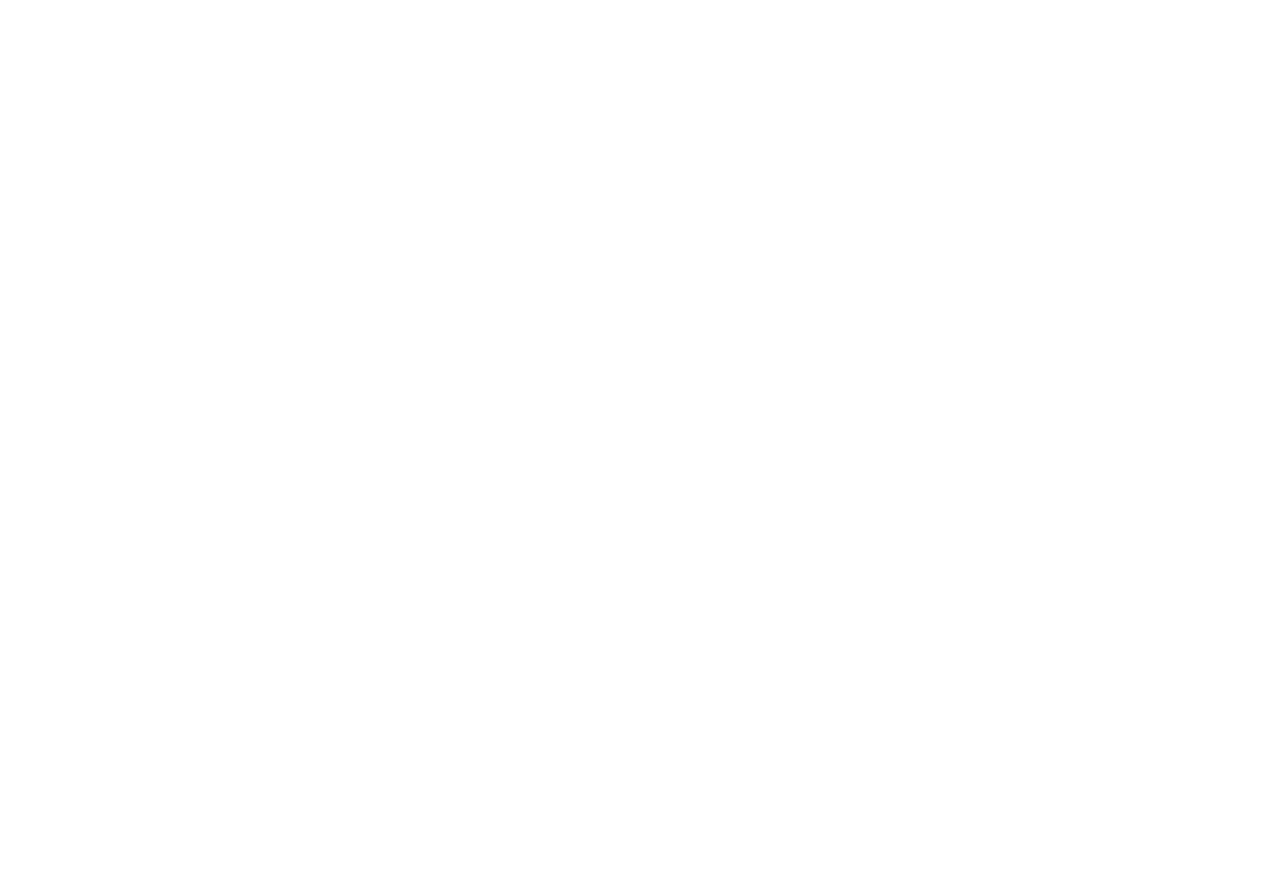
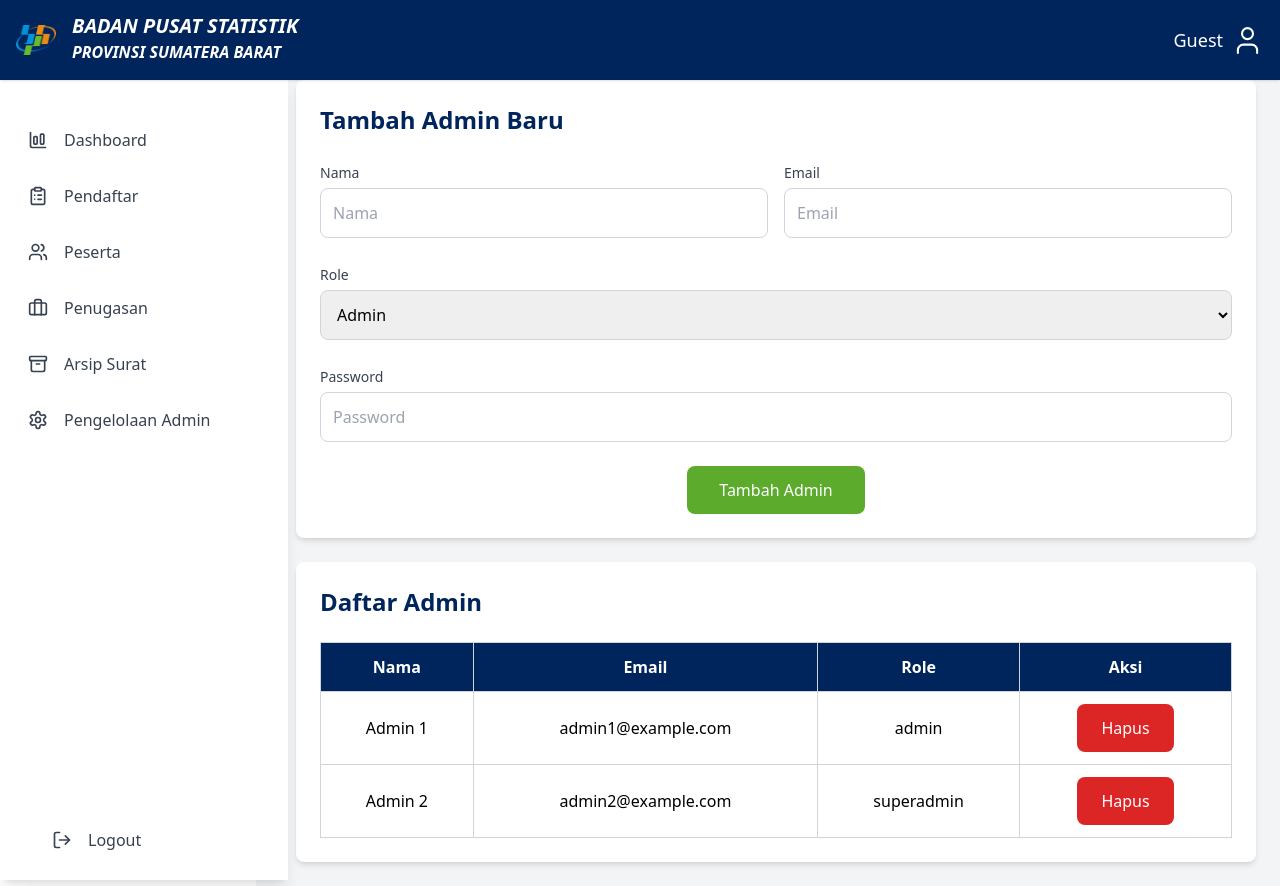
Before and after one commit to azizahND/SIMANIS-FE, a React (Vite) app: page /admin-management in a window 1280 px wide. Before the commit this address had no page. Before the commit the page ends 800 px from the top, so only its background shows below. Built offline with nearby package versions, Linux system fonts and the light colour scheme.

Commit message:
tambah admin

```diff
--- a/src/App.jsx
+++ b/src/App.jsx
@@ -7,6 +7,7 @@ import ListPendaftar from "./pages/ListPendaftar";
 import ListPesertaMagang from "./pages/ListPesertaMagang";
 import FormTugas from "./pages/FormTugas"; // Import halaman Form Tugas
 import ArsipPesertaMagang from "./pages/ArsipPesertaMagang"; // Import halaman Arsip Peserta Magang
+import AdminManagement from "./pages/AdminManagement";
 
 const App = () => {
   return (
@@ -20,6 +21,7 @@ const App = () => {
         <Route path="/list-peserta-magang" element={<ListPesertaMagang />} /> {/* List Peserta Magang route */}
         <Route path="/form-tugas" element={<FormTugas />} /> {/* Form Tugas route */}
         <Route path="/arsip-peserta-magang" element={<ArsipPesertaMagang />} /> {/* Arsip Peserta Magang route */}
+        <Route path="/admin-management" element={<AdminManagement />} /> {/* Admin Management route */}
       </Routes>
     </Router>
   );
--- a/src/components/Sidebar.jsx
+++ b/src/components/Sidebar.jsx
@@ -6,6 +6,7 @@ import {
   Briefcase,
   Archive,
   ChartColumnBig,
+  Settings,
 } from "lucide-react";
 
 const Sidebar = () => {
@@ -15,6 +16,7 @@ const Sidebar = () => {
     { title: "Peserta", icon: Users, route: "/list-peserta-magang" },
     { title: "Penugasan", icon: Briefcase, route: "/form-tugas" },
     { title: "Arsip Surat", icon: Archive, route: "/arsip-peserta-magang" },
+    { title: "Pengelolaan Admin", icon: Settings, route: "/admin-management" },
   ];
 
   return (
@@ -46,8 +48,7 @@ const Sidebar = () => {
           onClick={() => alert("Logout clicked")}
           className="flex items-center gap-4 w-full text-left p-3 ml-6 hover:text-blue-premier hover:font-bold text-gray-700 rounded-lg transition-colors"
         >
-          <div className="w-5 h-5 mb-20"></div>
-          <LogOut className="" />
+          <LogOut className="w-5 h-5" />
           <span>Logout</span>
         </button>
       </div>
--- /dev/null
+++ b/src/pages/AdminManagement.jsx
@@ -0,0 +1,153 @@
+import React, { useState } from "react";
+import Sidebar from "../components/Sidebar";
+import Navbar from "../components/Navbar";
+import Button from "../components/Button";
+import ButtonTutup from "../components/ButtonTutup";
+
+const AdminManagement = () => {
+  const [admins, setAdmins] = useState([
+    { id: 1, name: "Admin 1", email: "admin1@example.com", role: "admin", password: "password1" },
+    { id: 2, name: "Admin 2", email: "admin2@example.com", role: "superadmin", password: "password2" },
+  ]); // Dummy data admin
+  const [formData, setFormData] = useState({
+    name: "",
+    email: "",
+    role: "admin", // Default role
+    password: "",
+  });
+
+  const handleInputChange = (e) => {
+    const { name, value } = e.target;
+    setFormData({ ...formData, [name]: value });
+  };
+
+  const handleFormSubmit = (e) => {
+    e.preventDefault();
+    const newAdmin = {
+      id: admins.length + 1, // Simulasi ID
+      name: formData.name,
+      email: formData.email,
+      role: formData.role,
+      password: formData.password, // Add password field
+    };
+    setAdmins([...admins, newAdmin]); // Add new admin to the list
+    setFormData({ name: "", email: "", role: "admin", password: "" }); // Reset form
+  };
+
+  const handleDeleteAdmin = (id) => {
+    if (window.confirm("Are you sure you want to delete this admin?")) {
+      setAdmins(admins.filter((admin) => admin.id !== id)); // Remove admin from list
+    }
+  };
+
+  return (
+    <div className="flex">
+      <Sidebar />
+      <div className="flex-grow p-6 bg-gray-100 min-h-screen ml-64 pl-10">
+        <Navbar />
+
+        {/* Form to Add New Admin */}
+        <div className="bg-white shadow-md rounded-lg p-6 mb-6 mt-14">
+          <h2 className="text-2xl font-semibold mb-6 text-blue-premier">Tambah Admin Baru</h2>
+          <form onSubmit={handleFormSubmit}>
+            <div className="space-y-6">
+              <div className="flex flex-col sm:flex-row sm:space-x-4">
+                <div className="w-full sm:w-1/2">
+                  <label className="text-sm font-medium text-gray-700">Nama</label>
+                  <input
+                    type="text"
+                    name="name"
+                    placeholder="Nama"
+                    value={formData.name}
+                    onChange={handleInputChange}
+                    className="mt-1 p-3 border border-gray-300 rounded-lg w-full focus:outline-none focus:ring-2 focus:ring-blue-300" // Ganti blue-premier dengan blue-300
+                    required
+                  />
+                </div>
+                <div className="w-full sm:w-1/2">
+                  <label className="text-sm font-medium text-gray-700">Email</label>
+                  <input
+                    type="email"
+                    name="email"
+                    placeholder="Email"
+                    value={formData.email}
+                    onChange={handleInputChange}
+                    className="mt-1 p-3 border border-gray-300 rounded-lg w-full focus:outline-none focus:ring-2 focus:ring-blue-300" // Ganti blue-premier dengan blue-300
+                    required
+                  />
+                </div>
+              </div>
+              <div className="w-full">
+                <label className="text-sm font-medium text-gray-700">Role</label>
+                <select
+                  name="role"
+                  value={formData.role}
+                  onChange={handleInputChange}
+                  className="mt-1 p-3 border border-gray-300 rounded-lg w-full focus:outline-none focus:ring-2 focus:ring-blue-300" // Ganti blue-premier dengan blue-300
+                >
+                  <option value="admin">Admin</option>
+                  <option value="superadmin">Superadmin</option>
+                </select>
+              </div>
+              <div className="w-full">
+                <label className="text-sm font-medium text-gray-700">Password</label>
+                <input
+                  type="password"
+                  name="password"
+                  placeholder="Password"
+                  value={formData.password}
+                  onChange={handleInputChange}
+                  className="mt-1 p-3 border border-gray-300 rounded-lg w-full focus:outline-none focus:ring-2 focus:ring-blue-300" // Ganti blue-premier dengan blue-300
+                  required
+                />
+              </div>
+            </div>
+            {/* Add Admin Button centered */}
+            <div className="flex justify-center mt-6">
+              <Button
+                type="submit"
+                className="bg-blue-600 text-white py-2 px-8 rounded-lg hover:bg-blue-700 focus:outline-none focus:ring-2 focus:ring-blue-premier"
+              >
+                Tambah Admin
+              </Button>
+            </div>
+          </form>
+        </div>
+
+        {/* Admin List Table */}
+        <div className="bg-white shadow-md rounded-lg p-6">
+          <h2 className="text-2xl font-semibold mb-6 text-blue-premier">Daftar Admin</h2>
+          <table className="w-full table-auto border-collapse border border-gray-300">
+            <thead>
+              <tr className="bg-blue-premier text-white">
+                <th className="border border-gray-300 p-3 text-center">Nama</th>
+                <th className="border border-gray-300 p-3 text-center">Email</th>
+                <th className="border border-gray-300 p-3 text-center">Role</th>
+                <th className="border border-gray-300 p-3 text-center">Aksi</th>
+              </tr>
+            </thead>
+            <tbody>
+              {admins.map((admin) => (
+                <tr key={admin.id} className="text-center hover:bg-gray-50">
+                  <td className="border border-gray-300 p-3">{admin.name}</td>
+                  <td className="border border-gray-300 p-3">{admin.email}</td>
+                  <td className="border border-gray-300 p-3">{admin.role}</td>
+                  <td className="border border-gray-300 p-3">
+                    <ButtonTutup
+                      onClick={() => handleDeleteAdmin(admin.id)}
+                      className="text-red-500 hover:underline focus:outline-none"
+                    >
+                      Hapus
+                    </ButtonTutup>
+                  </td>
+                </tr>
+              ))}
+            </tbody>
+          </table>
+        </div>
+      </div>
+    </div>
+  );
+};
+
+export default AdminManagement;
--- a/src/pages/ListPendaftar.jsx
+++ b/src/pages/ListPendaftar.jsx
@@ -71,25 +71,25 @@ const ListPendaftar = () => {
           <table className="w-full border-collapse">
             <thead>
               <tr className="bg-blue-premier text-white">
-                <th className="p-2 border border-gray-300">Email</th>
-                <th className="p-2 border border-gray-300">NIM</th>
-                <th className="p-2 border border-gray-300">Nama</th>
-                <th className="p-2 border border-gray-300">Institusi</th>
-                <th className="p-2 border border-gray-300">Jurusan</th>
-                <th className="p-2 border border-gray-300">Tanggal Pendaftaran</th>
-                <th className="p-2 border border-gray-300">Aksi</th>
+                <th className="p-3 border border-gray-300">Email</th>
+                <th className="p-3 border border-gray-300">NIM</th>
+                <th className="p-3 border border-gray-300">Nama</th>
+                <th className="p-3 border border-gray-300">Institusi</th>
+                <th className="p-3 border border-gray-300">Jurusan</th>
+                <th className="p-3 border border-gray-300">Tanggal Pendaftaran</th>
+                <th className="p-3 border border-gray-300">Aksi</th>
               </tr>
             </thead>
             <tbody>
               {sortedPendaftar.map((pendaftar, index) => (
                 <tr key={index} className="hover:bg-blue-100">
-                  <td className="p-2 border border-gray-300">{pendaftar.email}</td>
-                  <td className="p-2 border border-gray-300">{pendaftar.nim}</td>
-                  <td className="p-2 border border-gray-300">{pendaftar.nama}</td>
-                  <td className="p-2 border border-gray-300">{pendaftar.institusi}</td>
-                  <td className="p-2 border border-gray-300">{pendaftar.jurusan}</td>
-                  <td className="p-2 border border-gray-300">{new Date(pendaftar.tglDaftar).toLocaleDateString()}</td>
-                  <td className="p-2 border border-gray-300">
+                  <td className="p-3 border border-gray-300">{pendaftar.email}</td>
+                  <td className="p-3 border border-gray-300">{pendaftar.nim}</td>
+                  <td className="p-3 border border-gray-300">{pendaftar.nama}</td>
+                  <td className="p-3 border border-gray-300">{pendaftar.institusi}</td>
+                  <td className="p-3 border border-gray-300">{pendaftar.jurusan}</td>
+                  <td className="p-3 border border-gray-300">{new Date(pendaftar.tglDaftar).toLocaleDateString()}</td>
+                  <td className="p-3 border border-gray-300">
                     <div className="flex justify-center space-x-4">
                       <button className="hover:text-green-500">
                         <FaCheckCircle className="text-green" />
```
Also changed, not shown: src/pages/ArsipPesertaMagang.jsx (+23 -20 lines), src/pages/ListPesertaMagang.jsx (+107 -30 lines).
